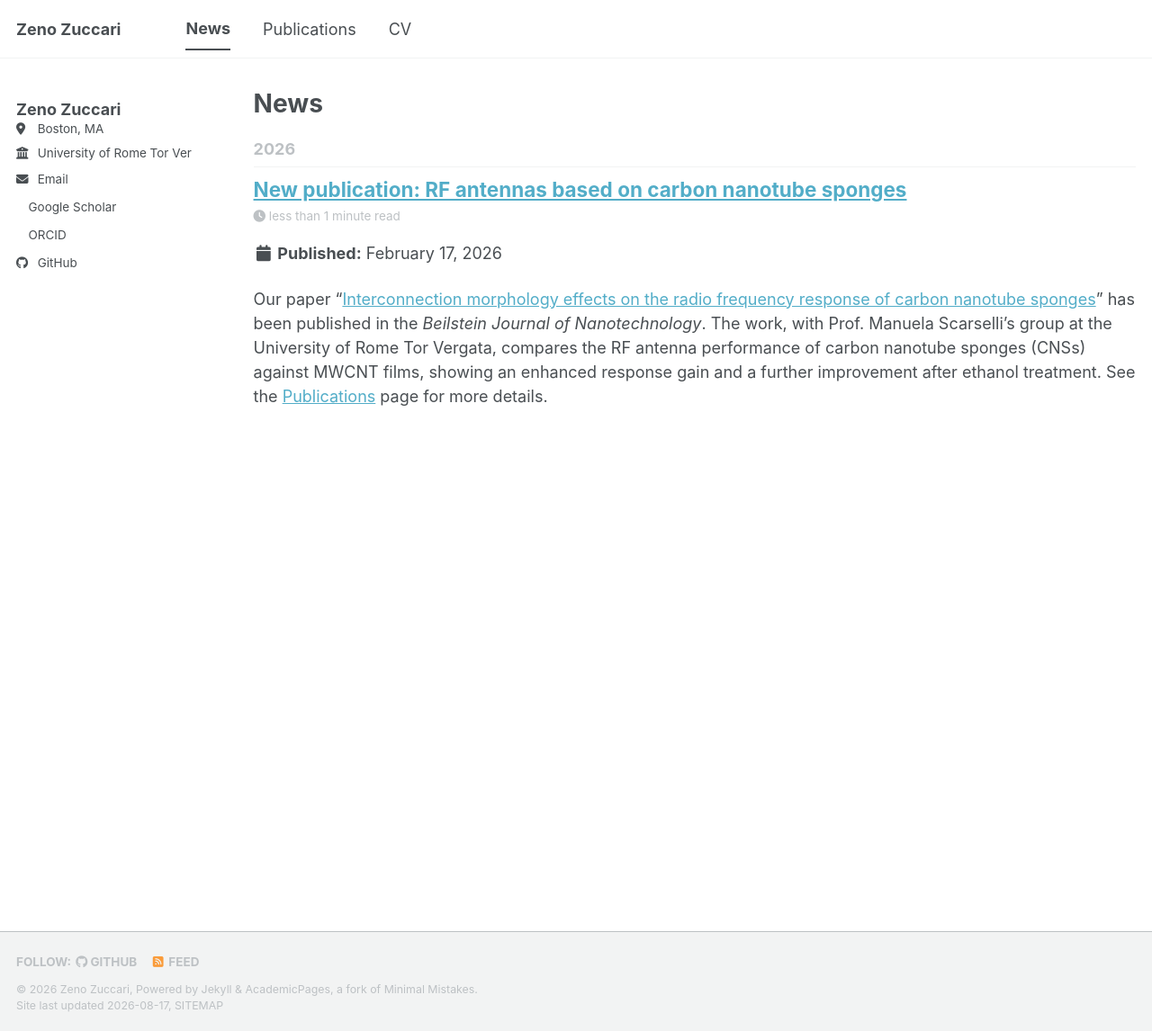
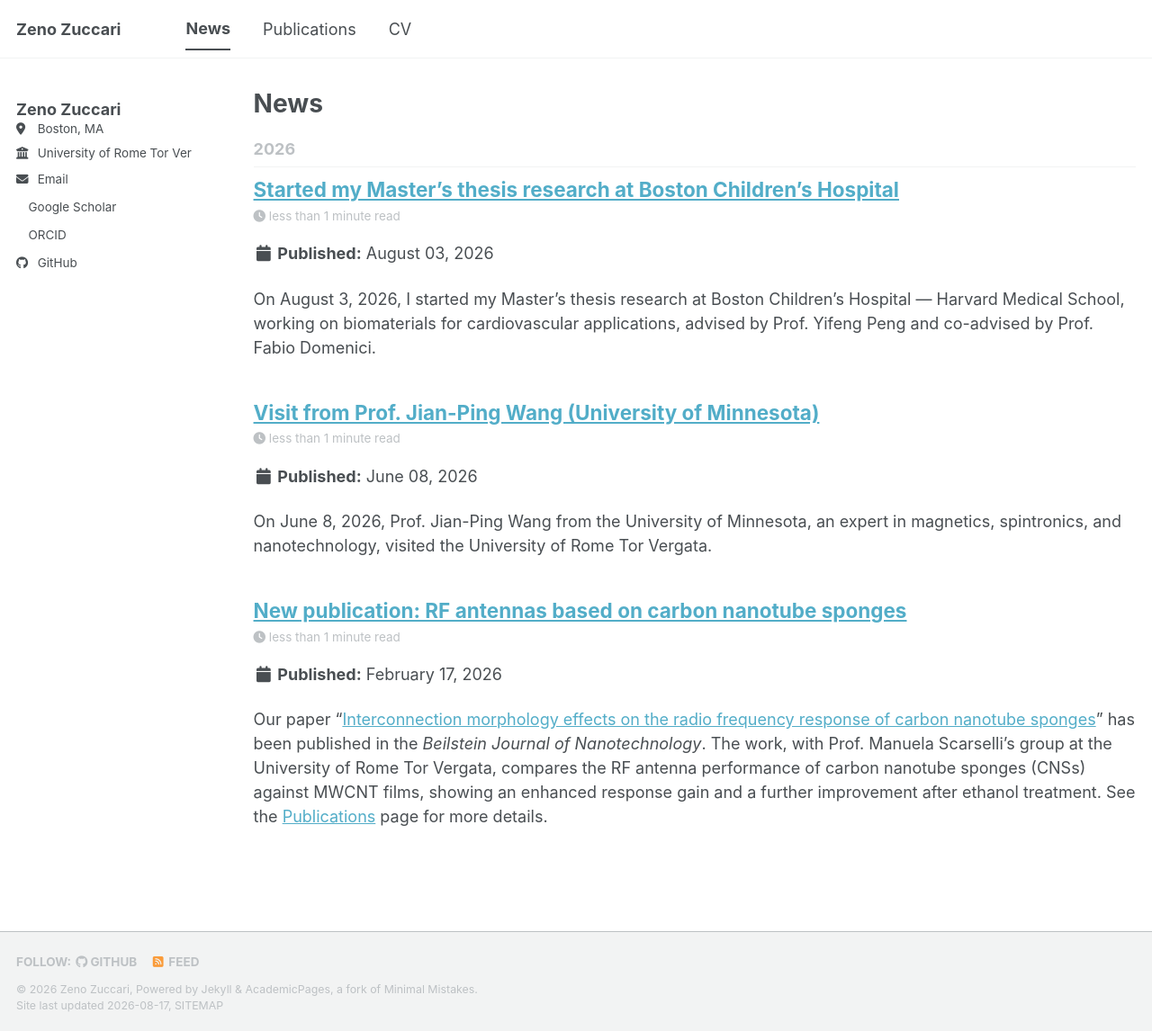
Before and after one commit to zzuccari/portfolio, a Jekyll site: the page built from _pages/year-archive.html, in a window 1280 px wide and 1146 px high. Shown: the whole window at 90% size. Built offline with Jekyll 4.4.1, drawn with Linux system fonts in a browser that asks for light colours; a style sheet for code colours, icons or effects is not loaded.

Commit message:
Add news posts (Prof. J.P. Wang visit, BCH start) and cell viability assays skill

```diff
--- /dev/null
+++ b/_posts/2026-06-08-jp-wang-visit.md
@@ -0,0 +1,9 @@
+---
+title: 'Visit from Prof. Jian-Ping Wang (University of Minnesota)'
+date: 2026-06-08
+permalink: /posts/2026/06/jp-wang-visit/
+---
+
+On June 8, 2026, Prof. Jian-Ping Wang from the University of Minnesota, an expert in magnetics, spintronics, and nanotechnology, visited the University of Rome Tor Vergata.
+
+![Group photo with Prof. Jian-Ping Wang at Tor Vergata](/portfolio/images/jpwang-visit-2026.jpg)
--- /dev/null
+++ b/_posts/2026-08-03-started-at-bch.md
@@ -0,0 +1,9 @@
+---
+title: 'Started my Master''s thesis research at Boston Children''s Hospital'
+date: 2026-08-03
+permalink: /posts/2026/08/started-at-bch/
+---
+
+On August 3, 2026, I started my Master's thesis research at Boston Children's Hospital — Harvard Medical School, working on biomaterials for cardiovascular applications, advised by Prof. Yifeng Peng and co-advised by Prof. Fabio Domenici.
+
+![Boston Children's Hospital — Harvard Medical School](/portfolio/images/bch-logo.png)
```
Also changed, not shown: _pages/about.md (+1 -0 lines), _pages/cv.md (+1 -0 lines), images/bch-logo.png (added), images/jpwang-visit-2026.jpg (added).
